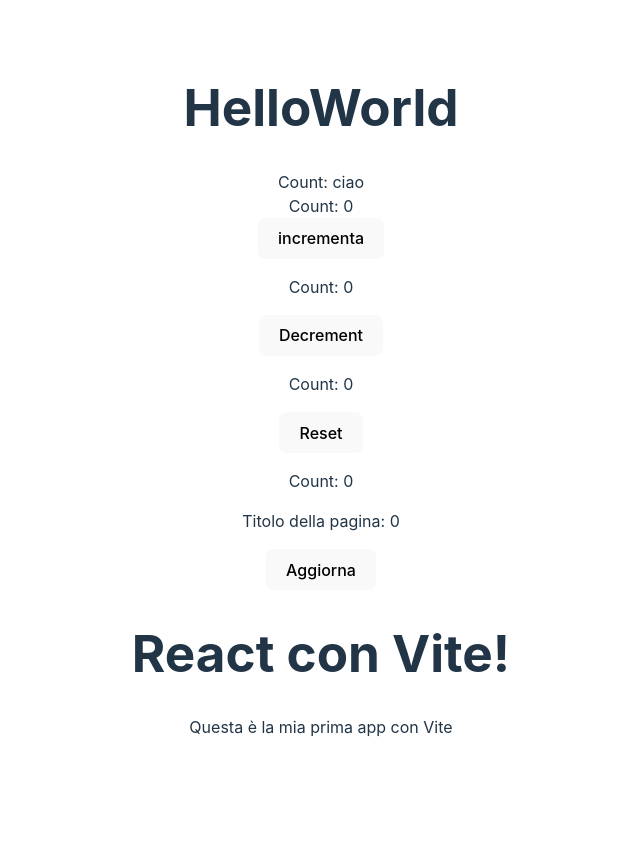
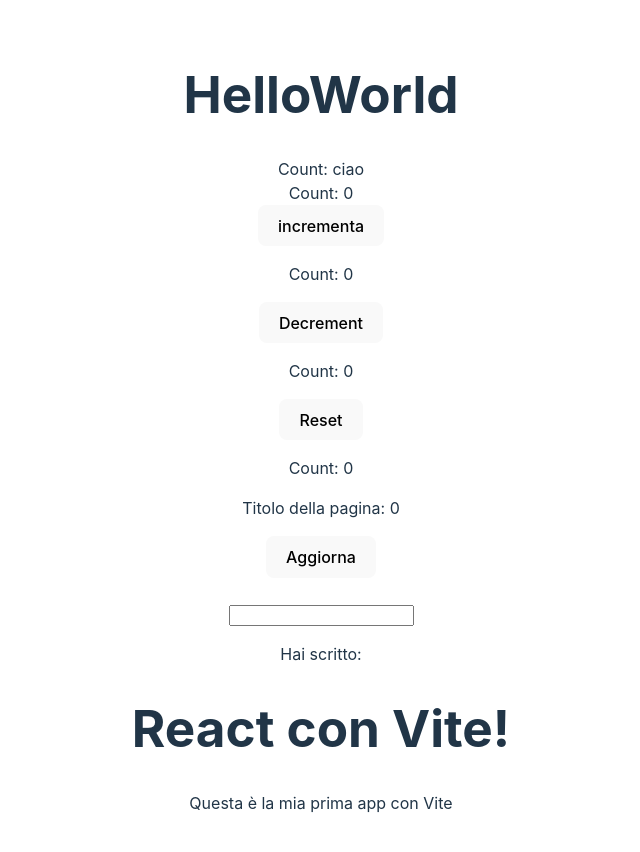
Before and after one commit to marinademinescu/nicoleo-react, a React (Vite) app: page / in a window 1280 px wide. Shown: the top 852 px of the page, without its empty margins (319-959 px from the left). Before the commit the page ends 800 px from the top, so only its background shows below. Built offline with nearby package versions, Linux system fonts and the light colour scheme.

Commit message:
TextInput

```diff
--- a/src/App.jsx
+++ b/src/App.jsx
@@ -7,6 +7,7 @@
 import Decrement from './components/Decrement/Decrement';
 import Reset from './components/Reset/Reset';
 import UseEffect from './components/UseEffect/UseEffect';
+import InputTesto from './components/InputTesto/InputTesto'
 
 function App() {
 
@@ -20,6 +21,8 @@
       <Decrement />
       <Reset />
       <UseEffect />
+      <br />
+      <InputTesto />
       <h1>React con Vite!</h1>
       <p>Questa è la mia prima app con Vite</p>
     </div>
--- /dev/null
+++ b/src/components/InputTesto/InputTesto.jsx
@@ -0,0 +1,19 @@
+import { useState } from 'react';
+
+const InputTesto = () => {
+
+    const [inputValue, setInputValue] = useState('');
+
+    const handleInputChange = (event) => {
+        setInputValue(event.target.value);
+    }
+
+    return (
+        <div>
+            <input type="text" value={inputValue} onChange={handleInputChange} />
+            <p>Hai scritto: {inputValue} </p>
+        </div>
+    );
+}
+
+export default InputTesto;
```
